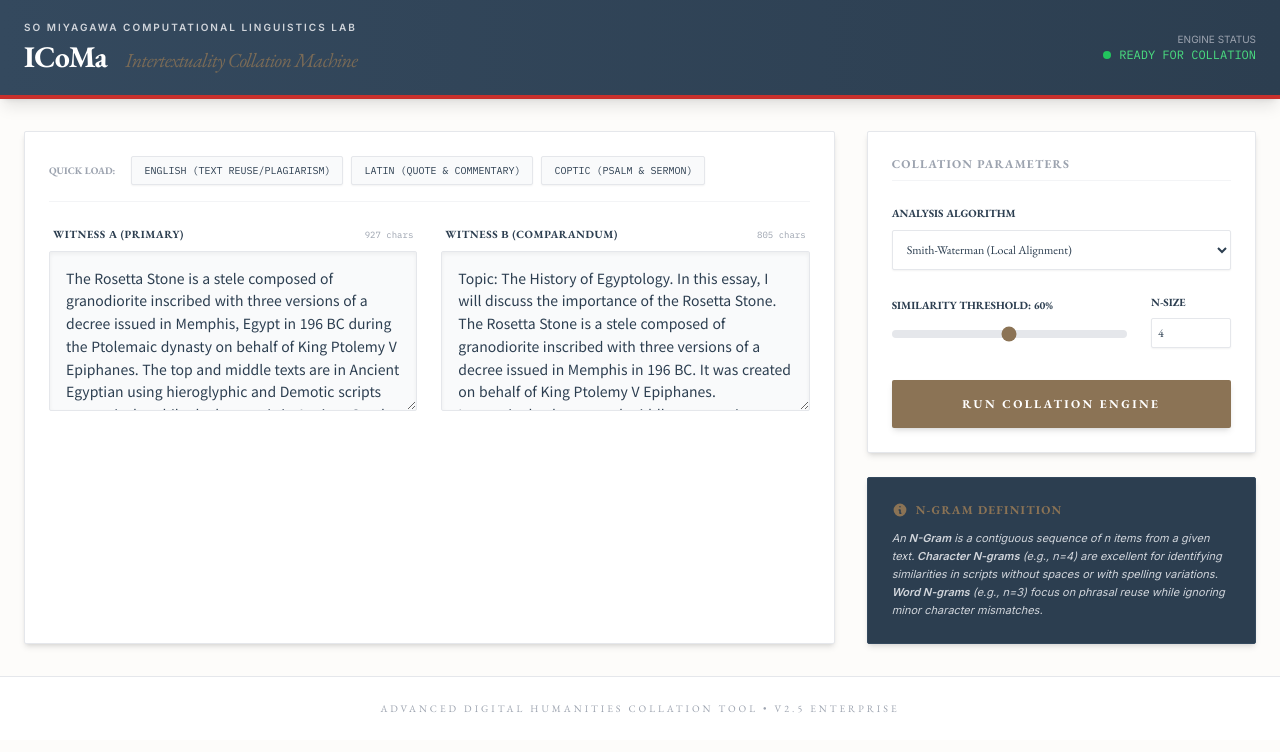
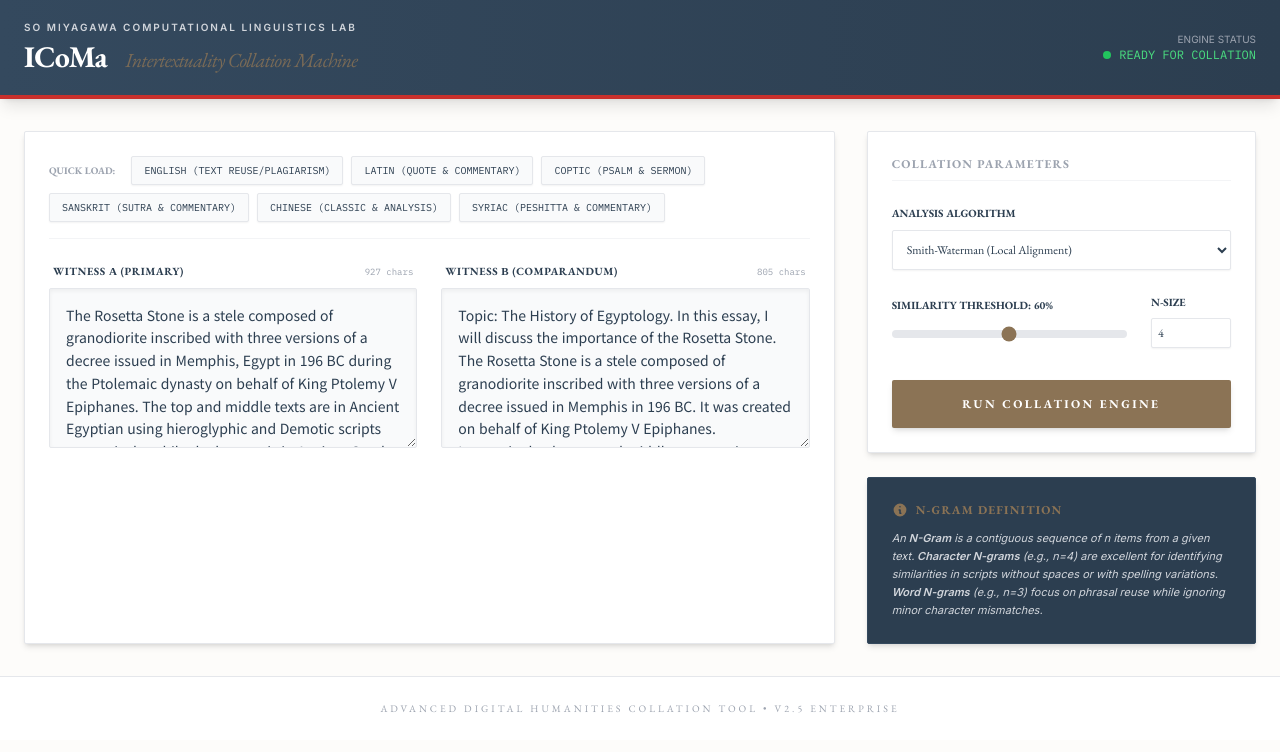
Before and after one commit to somiyagawa/ICoMa-, a React (Vite) app: page / in a window 1280 px wide. Shown: the top 752 px of the page. Built offline with nearby package versions, Linux system fonts and the light colour scheme.

Commit message:
feat: Add Sanskrit, Chinese, and Syriac texts
Adds new text options for Sanskrit, Chinese, and Syriac to the application, expanding the dataset for multilingual manuscript analysis. This includes providing both the source text and a commentary/analysis for each.

```diff
--- a/App.tsx
+++ b/App.tsx
@@ -23,6 +23,21 @@ const EXAMPLES = {
     label: 'Coptic (Psalm & Sermon)',
     a: "ⲡϫⲟⲉⲓⲥ ⲡⲉ ⲡⲁⲟⲩⲟⲉⲓⲛ ⲁⲩⲱ ⲡⲁⲟⲩϫⲁⲓ ⲛϯⲛⲁⲣϩⲟⲧⲉ ⲁⲛ ⲛⲗⲁⲁⲩ. ⲡⲉⲧⲣⲟⲉⲓⲥ ⲉⲣⲟⲓ ⲛϥⲛⲁϯ ⲁⲛ ⲛⲗⲁⲁⲩ ⲛϩⲱⲃ ⲉⲧⲁϣⲉ ⲉⲣⲟⲓ.",
     b: "ⲁⲡⲁ ϣⲉⲛⲟⲩⲧⲉ ⲁϥⲥϩⲁⲓ ⲛⲛⲉϥⲥⲛⲏⲩ ϩⲛ ⲧⲉⲕⲕⲗⲏⲥⲓⲁ ϫⲉ ϣⲗⲏⲗ ⲙⲡⲣϫⲛⲁ. ⲙⲁⲣⲟⲛ ϫⲟⲟⲥ ⲙⲡⲣⲏⲧⲉ ⲙⲡⲉⲯⲁⲗⲙⲱⲇⲟⲥ ⲉⲧϫⲱ ⲙⲙⲟⲥ ϫⲉ: «ⲡϫⲟⲉⲓⲥ ⲡⲉ ⲡⲁⲟⲩⲟⲉⲓⲛ ⲁⲩⲱ ⲡⲁⲟⲩϫⲁⲓ». ⲉϣⲱⲡⲉ ⲡϫⲟⲉⲓⲥ ϣⲟⲟⲡ ⲛⲙⲙⲁⲛ, ⲧⲉⲧⲛⲛⲁϫⲟⲟⲥ ϫⲉ «ⲛϯⲛⲁⲣϩⲟⲧⲉ ⲁⲛ ⲛⲗⲁⲁⲩ». ⲁⲩⲱ ⲟⲛ ⲁϥϫⲟⲟⲥ ϫⲉ «ⲡⲉⲧⲣⲟⲉⲓⲥ ⲉⲣⲟⲓ ⲛϥⲛⲁϯ ⲁⲛ ⲛⲗⲁⲁⲩ ⲛϩⲱⲃ ⲉⲧⲁϣⲉ ⲉⲣⲟⲓ». ⲉⲧⲃⲉ ⲡⲁⲓ ⲙⲁⲣⲉⲛⲕⲱ ⲛⲥⲱⲛ ⲛⲧⲡⲟⲛⲏⲣⲓⲁ."
+  },
+  sanskrit: {
+    label: 'Sanskrit (Sutra & Commentary)',
+    a: "योगश्चित्तवृत्तिनिरोधः ॥२॥ तदा द्रष्टुः स्वरूपेऽवस्थानम् ॥३॥ वृत्तिसारूप्यमितरत्र ॥४॥ वृत्तयः पञ्चतय्यः क्लिष्टाऽक्लिष्टाः ॥५॥",
+    b: "पतञ्जलिमुनिना प्रणीते योगसूत्रे उक्तम् - योगश्चित्तवृत्तिनिरोधः इति। अस्य अर्थः चित्तस्य वृत्तीनां निरोधः एव योगः। तदा द्रष्टुः स्वरूपेऽवस्थानम् भवति। अन्यदा तु वृत्तिसारूप्यमितरत्र। एताः वृत्तयः पञ्चतय्यः क्लिष्टाऽक्लिष्टाः च भवन्ति।"
+  },
+  chinese: {
+    label: 'Chinese (Classic & Analysis)',
+    a: "道可道，非常道。名可名，非常名。無名天地之始；有名萬物之母。故常無欲，以觀其妙；常有欲，以觀其徼。此兩者，同出而異名，同謂之玄。玄之又玄，眾妙之門。",
+    b: "老子《道德經》開篇即言：「道可道，非常道。名可名，非常名。」這說明真正的「道」是無法用言語完全表達的。接著提到「無名天地之始；有名萬物之母」，指出了天地萬物的起源。我們應該「常無欲，以觀其妙；常有欲，以觀其徼」。這兩者同出而異名，都是極其玄妙的，是「眾妙之門」。"
+  },
+  syriac: {
+    label: 'Syriac (Peshitta & Commentary)',
+    a: "ܒܪܫܝܬ ܒܪܐ ܐܠܗܐ ܝܬ ܫܡܝܐ ܘܝܬ ܐܪܥܐ܂ ܘܐܪܥܐ ܗܘܬ ܬܘܗ ܘܒܘܗ ܘܚܫܘܟܐ ܥܠ ܐܦܝ ܬܗܘܡܐ ܘܪܘܚܗ ܕܐܠܗܐ ܡܪܚܦܐ ܥܠ ܐܦܝ ܡܝܐ܂",
+    b: "ܘܟܕ ܩܪܝܢܢ ܒܣܦܪܐ ܕܒܪܝܬܐ ܡܫܟܚܝܢܢ ܕܟܬܝܒ: ܒܪܫܝܬ ܒܪܐ ܐܠܗܐ ܝܬ ܫܡܝܐ ܘܝܬ ܐܪܥܐ. ܗܢܐ ܡܚܘܐ ܠܢ ܕܐܠܗܐ ܗܘ ܒܪܘܝܐ ܕܟܠ. ܘܐܦ ܟܬܝܒ ܕܐܪܥܐ ܗܘܬ ܬܘܗ ܘܒܘܗ ܘܚܫܘܟܐ ܥܠ ܐܦܝ ܬܗܘܡܐ. ܘܒܗܢܐ ܚܫܘܟܐ ܪܘܚܗ ܕܐܠܗܐ ܡܪܚܦܐ ܥܠ ܐܦܝ ܡܝܐ."
   }
 };
 
```
